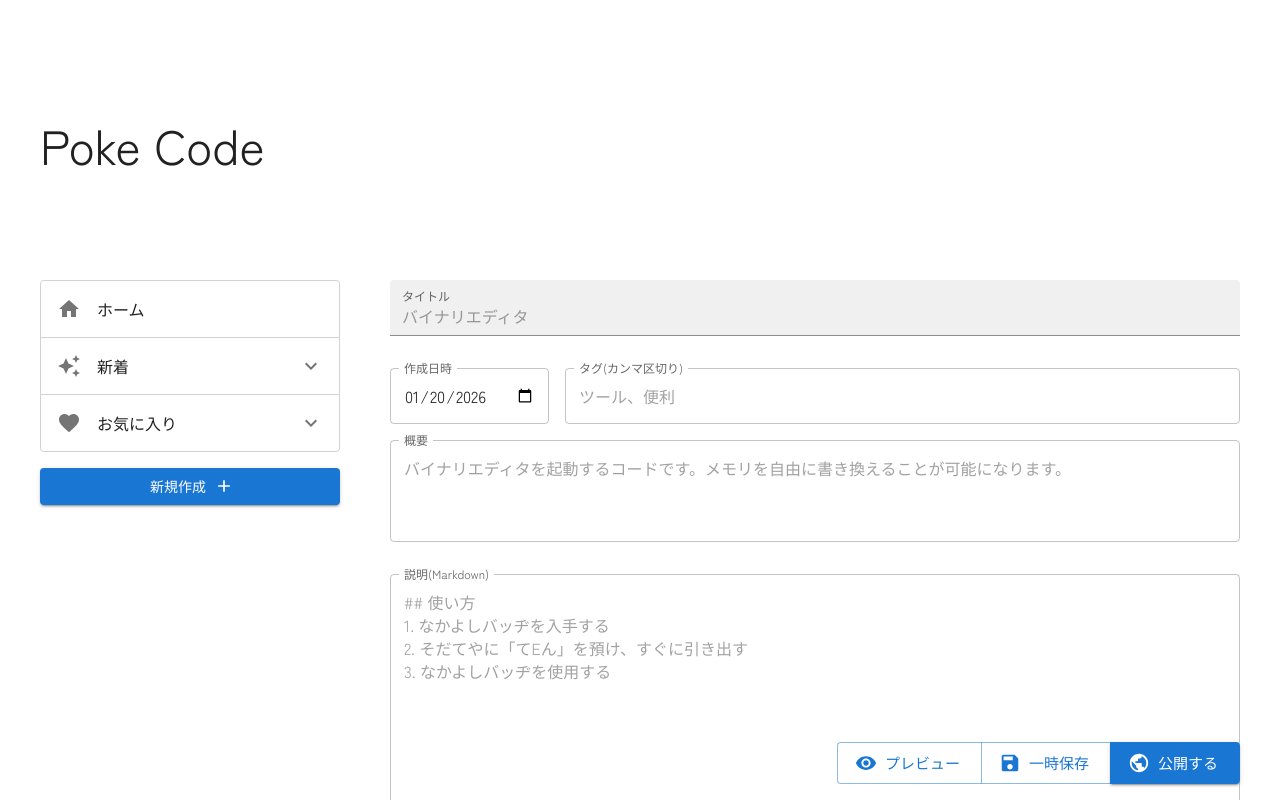
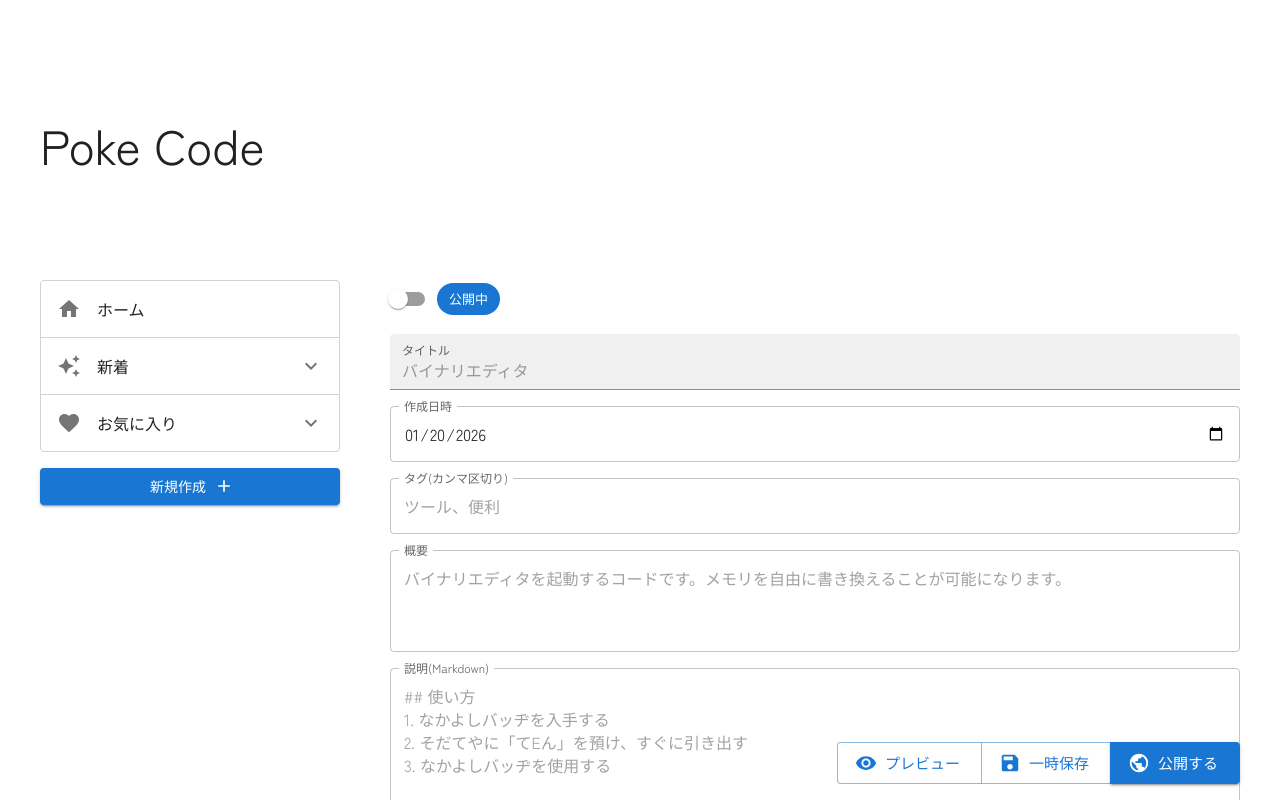
Before and after one commit to i-X-ce/poke-code, a Next.js app: page /create in a window 1280 px wide. Shown: the top 800 px of the page. Built offline with nearby package versions, Linux system fonts and the light colour scheme; a web font is replaced by a local one; what @mui/material-nextjs would draw is missing.

Commit message:
🏷️ 公開設定を追加

```diff
--- a/src/app/(code)/create/_component/CreateForm.tsx
+++ b/src/app/(code)/create/_component/CreateForm.tsx
@@ -4,7 +4,16 @@ import {
   CodeDataInput,
   CodeDataSchema,
 } from "@/lib/model/CodeDataModel";
-import { Stack, TextField } from "@mui/material";
+import {
+  Box,
+  Chip,
+  FormControl,
+  FormControlLabel,
+  Stack,
+  Switch,
+  TextField,
+  Typography,
+} from "@mui/material";
 import React from "react";
 import { Controller, FieldErrors, UseFormReturn } from "react-hook-form";
 import CodeContentEditor from "./CodeContentEditor";
@@ -27,9 +36,26 @@ function CreateForm({ formProps }: CreateFormProps) {
     <Stack
       component={"form"}
       id={CREATE_FORM_ID}
-      gap={4}
+      gap={2}
       onSubmit={handleSubmit((data) => console.log(data))}>
-      <Stack direction={"row"} alignItems={"center"} gap={2}>
+      <Box sx={{ userSelect: "none" }}>
+        <Controller
+          control={control}
+          name="isPublic"
+          render={({ field }) => (
+            <FormControlLabel
+              label={
+                <Chip
+                  label={field.value ? "公開中" : "非公開"}
+                  color={field.value ? "primary" : "default"}
+                />
+              }
+              control={<Switch {...field} />}
+            />
+          )}
+        />
+      </Box>
+
       <TextField
         variant="filled"
         fullWidth
@@ -40,11 +66,8 @@ function CreateForm({ formProps }: CreateFormProps) {
         error={!!errors.title?.message}
         helperText={errors.title?.message}
       />
-      </Stack>
-      <Stack gap={2}>
-        <Stack direction={"row"} gap={2} flexWrap={"wrap"}>
+
       <TextField
-            fullWidth={false}
         type="date"
         label={fieldItems.data.date.label}
         slotProps={{ inputLabel: { shrink: true } }}
@@ -53,7 +76,6 @@ function CreateForm({ formProps }: CreateFormProps) {
         helperText={errors.date?.message}
       />
       <TextField
-            sx={{ flex: 1 }}
         label={fieldItems.data.tags.label}
         placeholder={fieldItems.data.tags.placeholder}
         slotProps={{ inputLabel: { shrink: true } }}
@@ -61,7 +83,6 @@ function CreateForm({ formProps }: CreateFormProps) {
         helperText={errors.tags?.message}
         {...register("tags")}
       />
-        </Stack>
       <TextField
         multiline
         minRows={3}
@@ -72,7 +93,7 @@ function CreateForm({ formProps }: CreateFormProps) {
         error={!!errors.detail?.message}
         helperText={errors.detail?.message}
       />
-      </Stack>
+
       <TextField
         multiline
         minRows={10}
--- a/src/app/(code)/create/_util/fieldItems.ts
+++ b/src/app/(code)/create/_util/fieldItems.ts
@@ -12,6 +12,10 @@ export const fieldItems: {
   data: {
     id: {
       label: "ID",
+      placeholder: "",
+    },
+    isPublic: {
+      label: "公開設定",
       placeholder: "",
     },
     title: {
--- a/src/app/(code)/create/_util/initValues.ts
+++ b/src/app/(code)/create/_util/initValues.ts
@@ -17,6 +17,7 @@ const Date2String = (date: Date): string => date.toISOString().split("T")[0];
 
 export const INIT_CODE_DATA: CodeData = {
   id: "init-id",
+  isPublic: true,
   title: "",
   date: Date2String(new Date()),
   tags: [] as string[],
--- a/src/lib/model/CodeDataModel.ts
+++ b/src/lib/model/CodeDataModel.ts
@@ -15,6 +15,7 @@ export const CodeContentSchema = z.object({
 
 export const CodeDataSchema = z.object({
   id: z.string(),
+  isPublic: z.boolean(),
   title: z
     .string()
     .min(1, "タイトルは1文字以上入力してください")
@@ -86,6 +87,7 @@ export function createMockCodeData(num: number): CodeData {
 
   return {
     id: `mock-id-${num}`,
+    isPublic: Math.random() < 0.5,
     title: `🤡セレクトバグ修正セレクトバグ修正セレクトバグ修正-${num}`,
     date: new Date().toString(),
     tags: ["ツール", "ゲーム", "攻略", "バグ", "裏技", "便利"],
```
Lines whose indentation alone changed are shown as unchanged.
